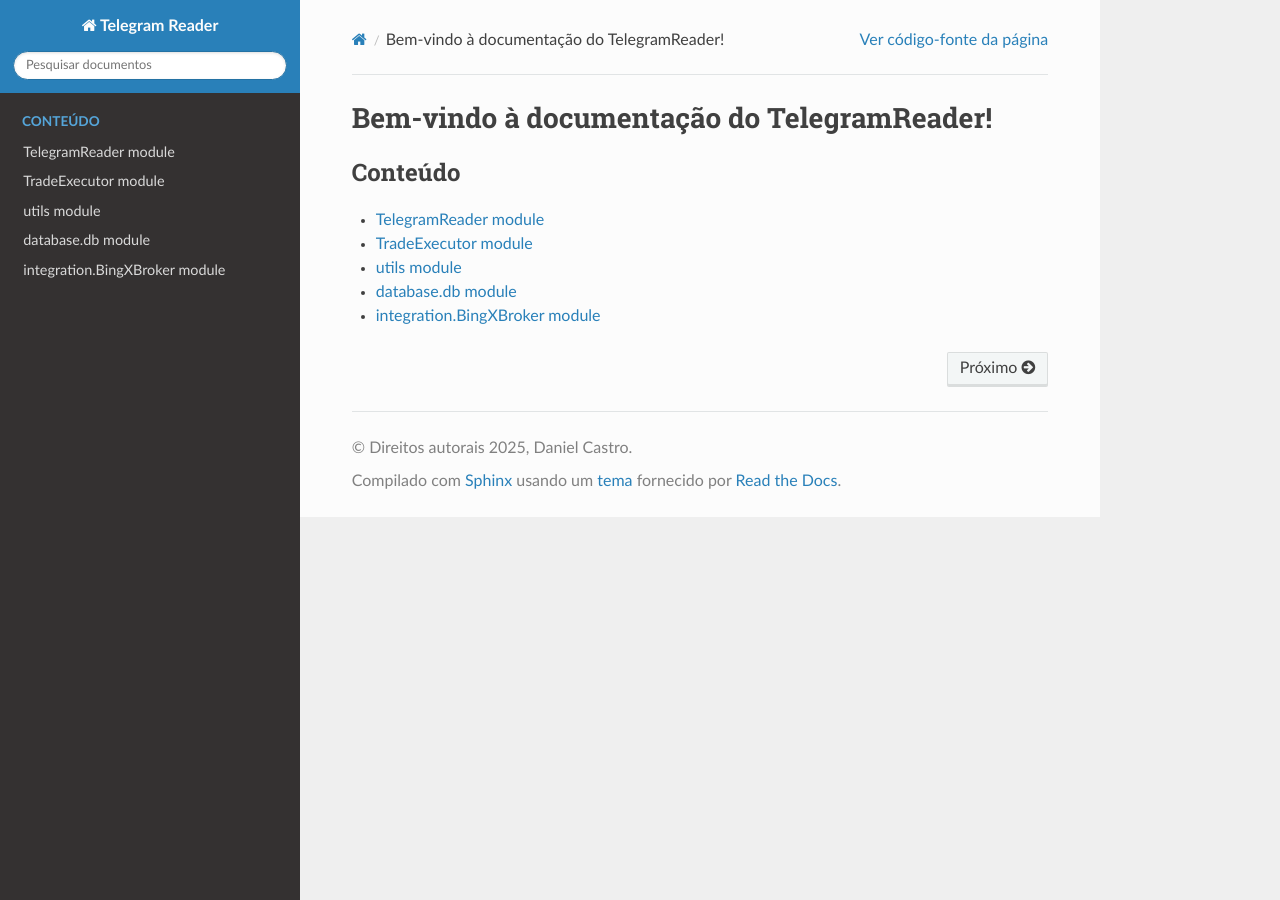
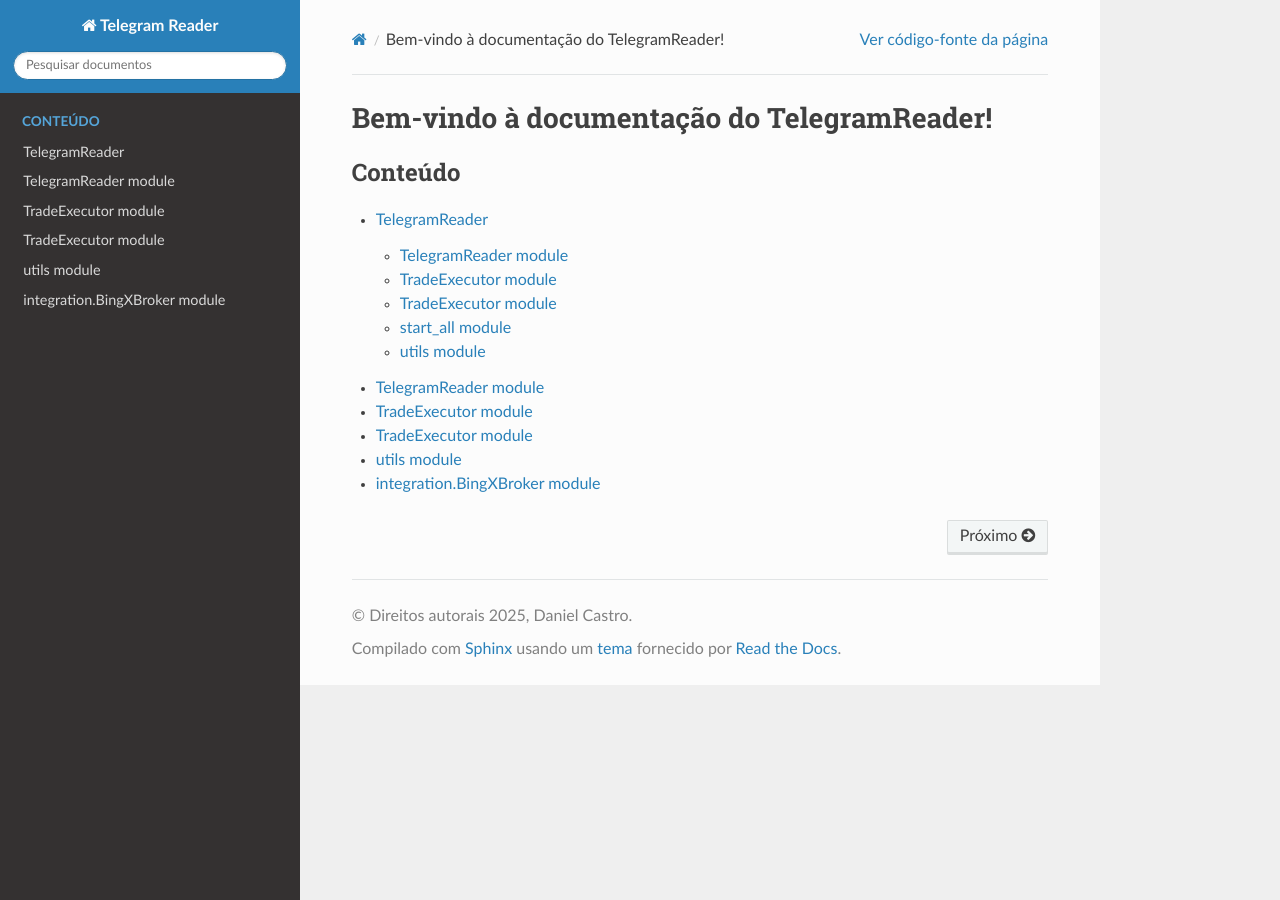
Before and after one commit to danielfcastro/TelegramReader, a Sphinx documentation site: the page built from docs/source/index.rst, in a window 1280 px wide. Built offline with Sphinx 7.4.7 and the Read the Docs theme 3.1.0, drawn with Linux system fonts in a browser that asks for light colours.

Commit message:
- Versão 1.2.3 - não precisa de BD

```diff
--- a/TradeExecutorSinal.py
+++ b/TradeExecutorSinal.py
@@ -2,7 +2,7 @@ import logging
 import os
 import time
 
-from persistqueue import SQLiteQueue
+from persistqueue.sqlqueue import SQLiteQueue
 
 #import database
 from persistqueue.exceptions import Empty
--- a/TradeExecutorTP.py
+++ b/TradeExecutorTP.py
@@ -2,7 +2,7 @@ import logging
 import os
 import time
 
-from persistqueue import SQLiteQueue
+from persistqueue.sqlqueue import SQLiteQueue
 
 #import database
 from persistqueue.exceptions import Empty
--- a/docs/source/TradeExecutor.rst
+++ b/docs/source/TradeExecutorSinal.rst
@@ -1,7 +1,7 @@
 TradeExecutor module
 ====================
 
-.. automodule:: TradeExecutor
+.. automodule:: TradeExecutorSinal
    :members:
    :show-inheritance:
    :undoc-members:
--- a/docs/source/database.db.rst
+++ /dev/null
@@ -1,7 +0,0 @@
-database.db module
-==================
-
-.. automodule:: database.db
-    :members:
-    :undoc-members:
-    :show-inheritance:
--- a/docs/source/index.rst
+++ b/docs/source/index.rst
@@ -7,8 +7,9 @@ Bem-vindo à documentação do TelegramReader!
    :maxdepth: 2
    :caption: Conteúdo
 
+   modules
    TelegramReader
-   TradeExecutor
+   TradeExecutorSinal
+   TradeExecutorTP
    utils
-   database.db
    integration.BingXBroker
--- a/docs/source/modules.rst
+++ b/docs/source/modules.rst
@@ -5,6 +5,7 @@ TelegramReader
    :maxdepth: 4
 
    TelegramReader
-   TradeExecutor
+   TradeExecutorSinal
+   TradeExecutorTP
    start_all
    utils
```
Also changed, not shown: TelegramReader.py (+6 -5 lines), docs/source/TradeExecutorTP.rst (added, +7 -0 lines).
